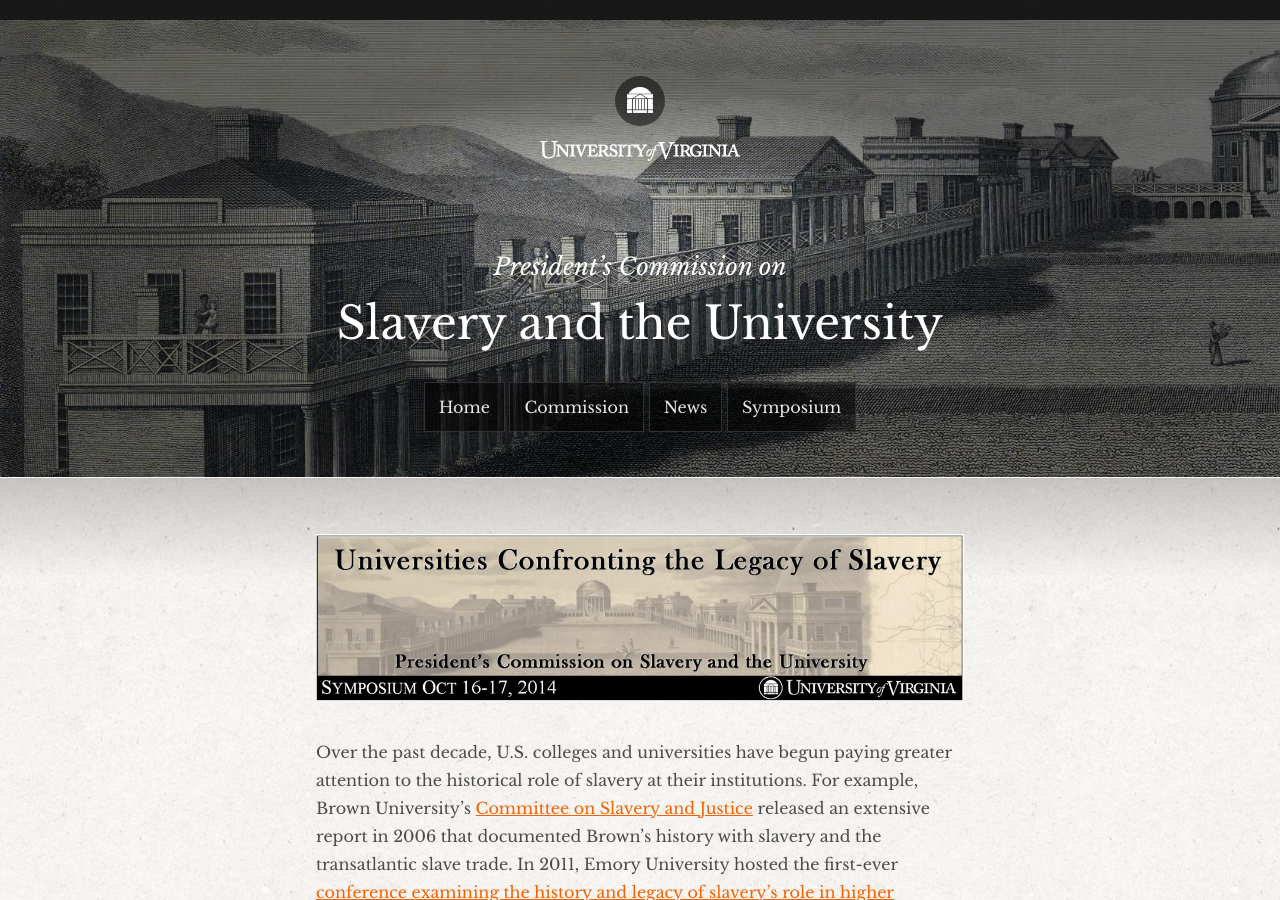
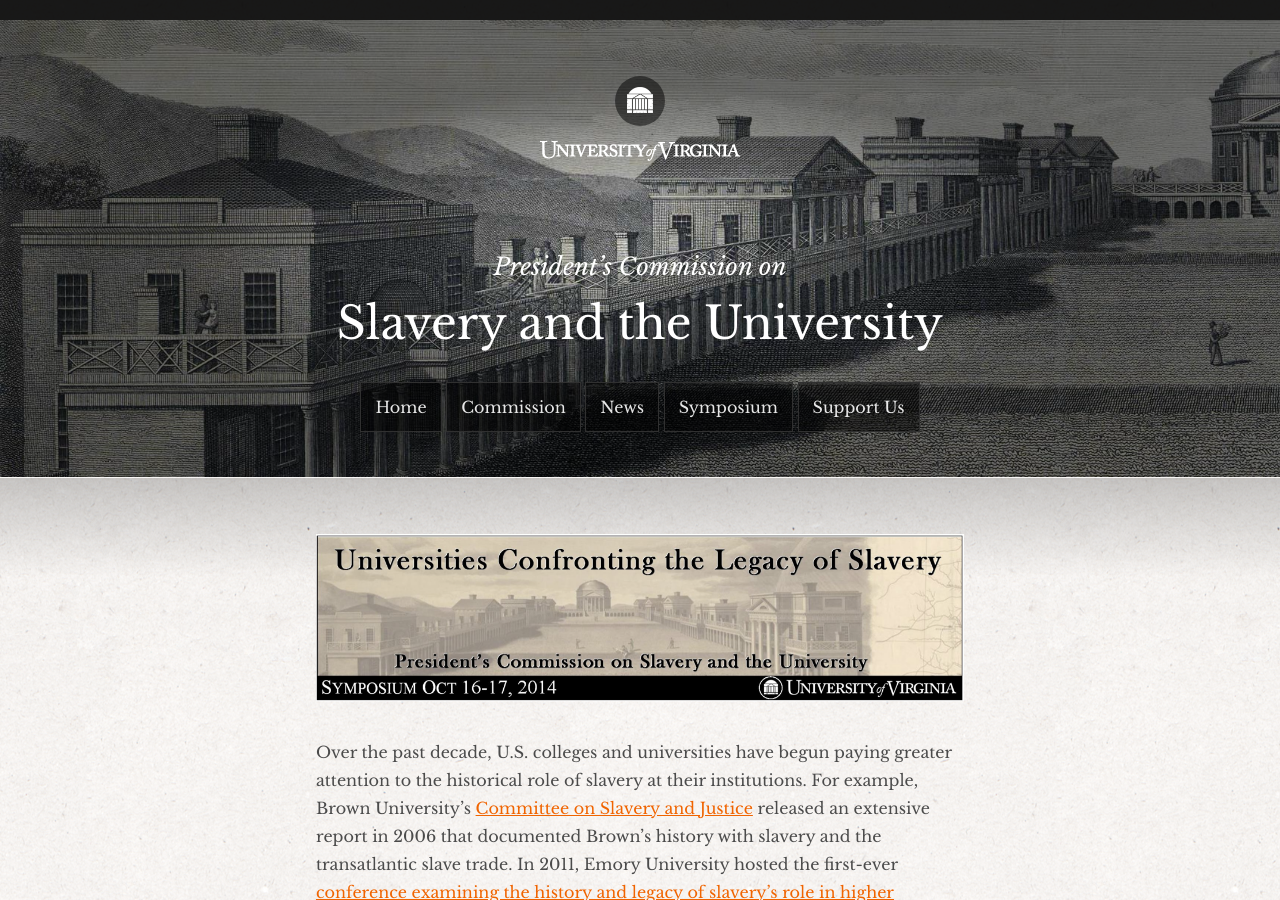
Before and after one commit to scholarslab/slavery, a Jekyll site: the page built from index.html, in a window 1280 px wide and 900 px high. Built offline with Jekyll 4.4.1, drawn with Linux system fonts in a browser that asks for light colours; some web fonts are replaced.

Commit message:
Adds support link.

```diff
--- a/_layouts/default.html
+++ b/_layouts/default.html
@@ -30,6 +30,7 @@
                     <li><a href="/commission.html">Commission</a></li>
                     <li><a href="/news.html">News</a></li>
                     <li><a href="/symposium.html">Symposium</a></li>
+                    <li><a href="https://securelb.imodules.com/s/1535/customform/index.aspx?sid=1535&gid=16&pgid=5443&cid=9257">Support Us</a></li>
                 </ul>
             </nav>
         </header>
```
